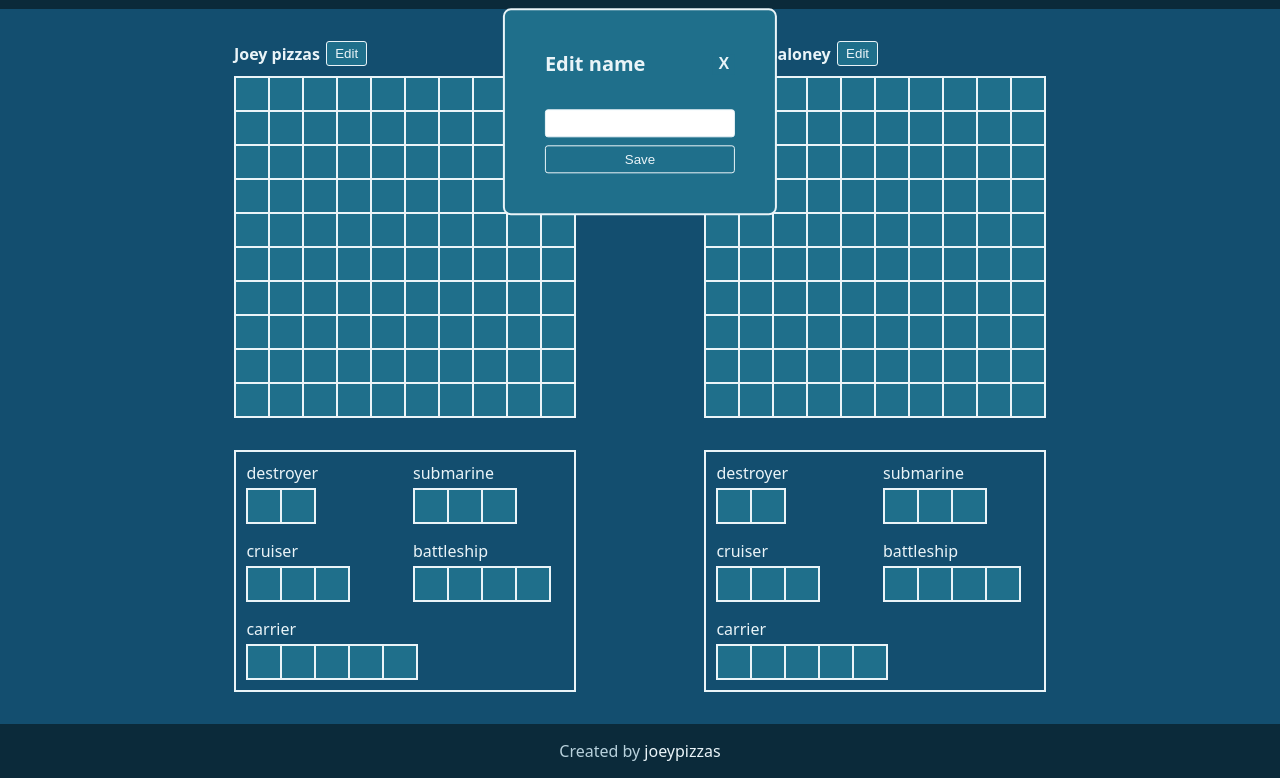
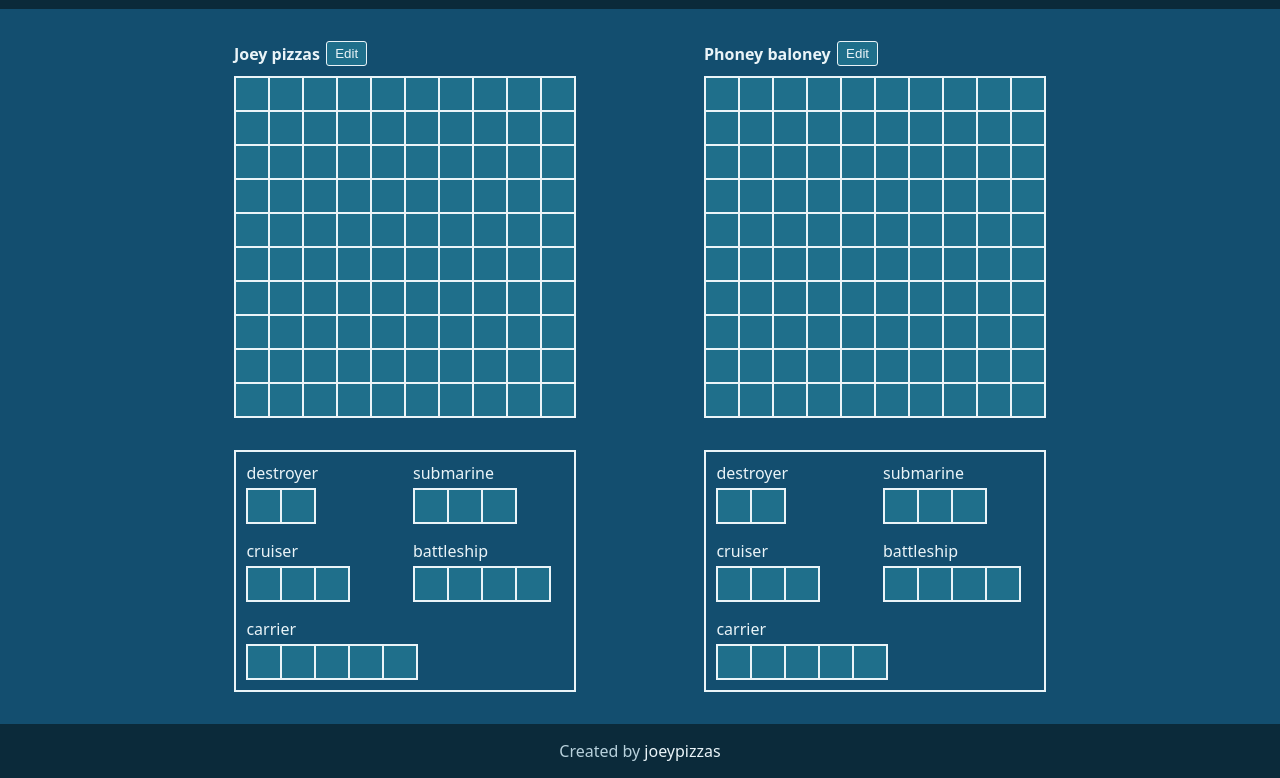
Before and after one commit to joeypizzas/battleship, a website built with webpack: page src/template.html in a window 1280 px wide. Shown: the part 88-866 px from the top of the page. Built offline with nearby package versions, Linux system fonts and the light colour scheme.

Commit message:
minor change

```diff
--- a/src/template.html
+++ b/src/template.html
@@ -21,7 +21,7 @@
 
       </div>
     </div>
-    <dialog id="edit-name-dialog" open>
+    <dialog id="edit-name-dialog">
       <div id="title-and-close-button">
           <div id="modal-title">Edit name</div>
           <button class="close-modal-button">X</button>
```
